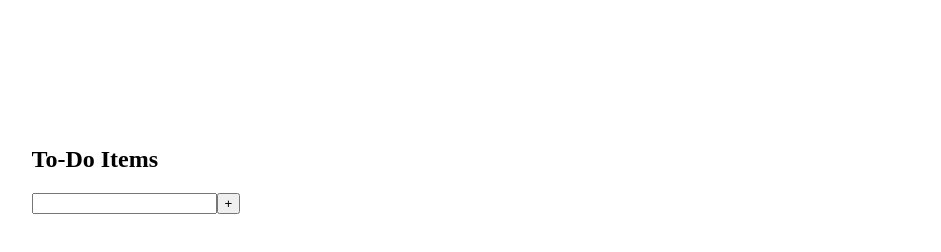
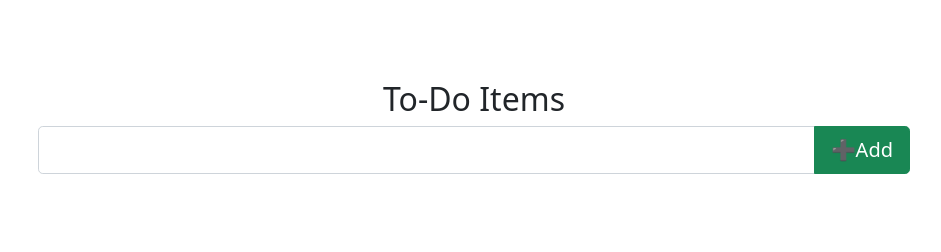
Before and after one commit to freakster22/To-do, a plain HTML site: page index.html in a window 1280 px wide. Shown: the whole page, without its empty margins (166-1107 px from the left). Drawn offline with nearby package versions, Linux system fonts and the light colour scheme.

Commit message:
Done with the functionality

```diff
--- a/index.html
+++ b/index.html
@@ -1,16 +1,26 @@
-<DOCTYPE! HTML>
-<html lang=en_GB>
+<!DOCTYPE HTML>
+    <html lang=en_GB>
+
     <head>
-        <title>To-Do</title>
+        <title>📝To-Do</title>
         <meta charset="UTF-8">
-
+        <link rel="stylesheet" href="https://cdn.jsdelivr.net/npm/bootstrap@5.0.1/dist/css/bootstrap.min.css" crossorigin="anonymous">
         <link rel="stylesheet" href="style.css">
 
     </head>
+
     <body>
-        <div class="ToDo-container">
-        <h2>To-Do Items</h2>
-        <input type="textbox" id="ToDo-items"><button id="add">+</button>
-        </div>
+        <div class="container ToDo-container">
+            <h2>To-Do Items</h2>
+            <div class="input-group input-group-lg">
+                <input type="text" class="form-control" aria-label="Large"
+                    aria-describedby="inputGroup-sizing-sm" id="input"><button class="btn btn-success btn-lg"
+                    id="add">➕Add</button>
+            </div>
+            <div id=ToDo-items>
+
+            </div>
+       </div>
+       <script src="main.js"></script>
     </body>
-</html>
+    </html>
--- a/style.css
+++ b/style.css
@@ -1,5 +1,7 @@
 .ToDo-container{
     width: 70%;
-    margin: 10% auto;
-    overflow-x: hidden;
+    margin: 5rem auto ;
+    text-align: center;
+    font-weight: bolder;
+
 }
```
Also changed, not shown: 1 other file.
